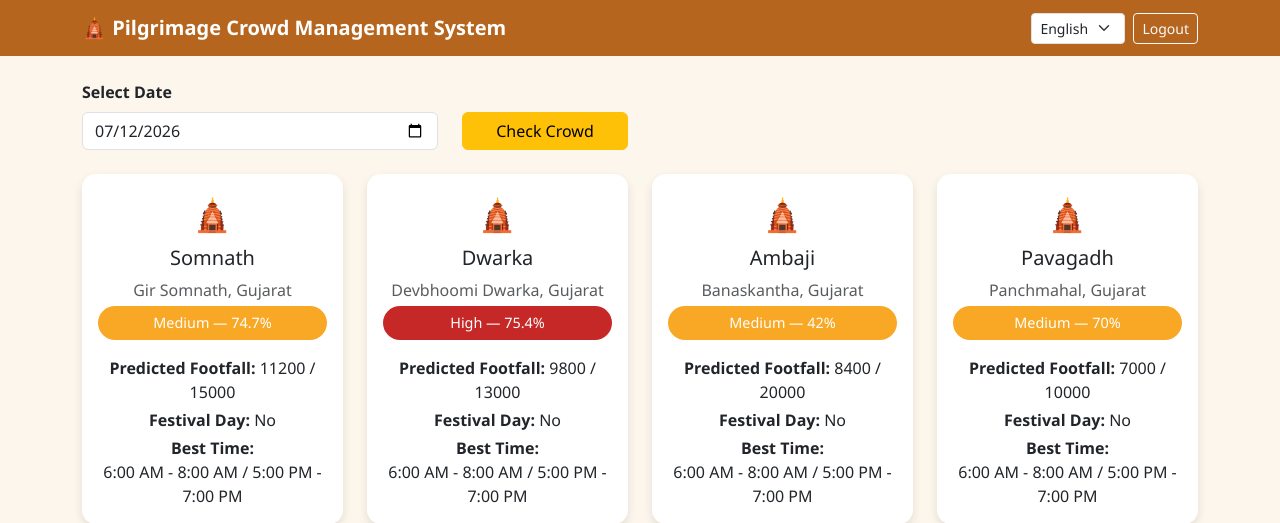
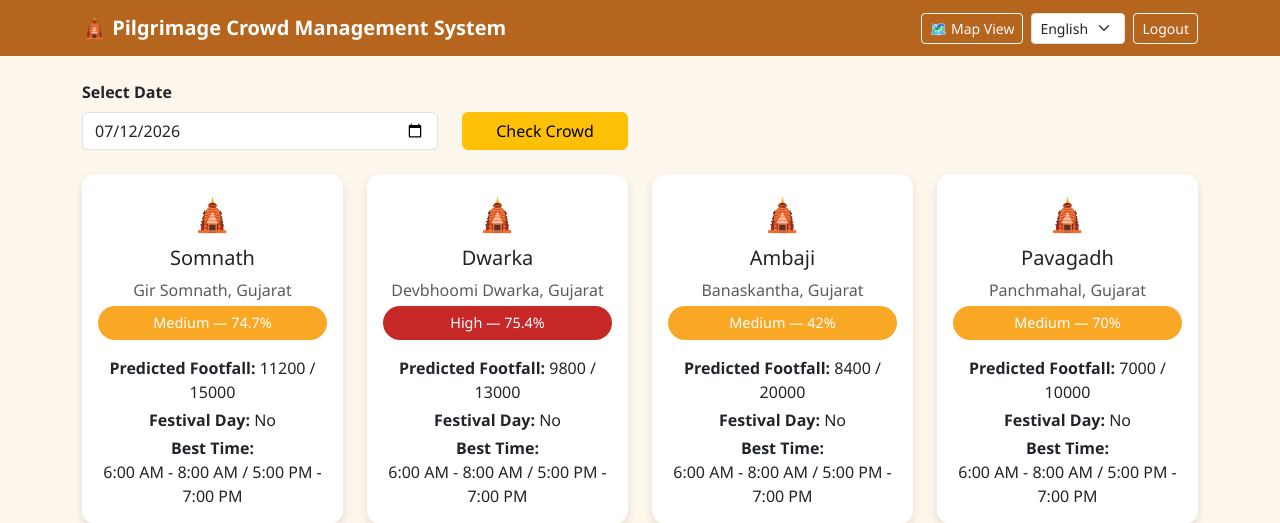
Before and after one commit to sabarishwaran-06/temple_crowd, a Flask app: page / in a window 1280 px wide. Shown: the top 523 px of the page. Run offline with Flask 3, Linux system fonts and the light colour scheme; the visitor is signed in with stand-in values (Sample User, id 1).

Commit message:
Update index.html

```diff
--- a/templates/index.html
+++ b/templates/index.html
@@ -24,6 +24,10 @@
   <div class="container d-flex justify-content-between align-items-center">
     <span class="navbar-brand" data-i18n="title">🛕 Pilgrimage Crowd Management System</span>
     <div class="d-flex align-items-center gap-2">
+        <a href="/map" class="btn btn-sm btn-outline-light">🗺️ Map View</a>
+        {% if user == 'admin' %}
+        <a href="/admin" class="btn btn-sm btn-outline-light">⚙️ Admin Panel</a>
+        {% endif %}
         <select id="langSelect" class="form-select form-select-sm" style="width:auto;" onchange="setLanguage(this.value)">
             <option value="en">English</option>
             <option value="hi">हिन्दी</option>
```
